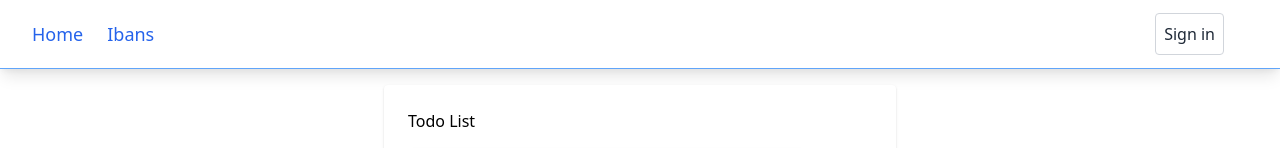
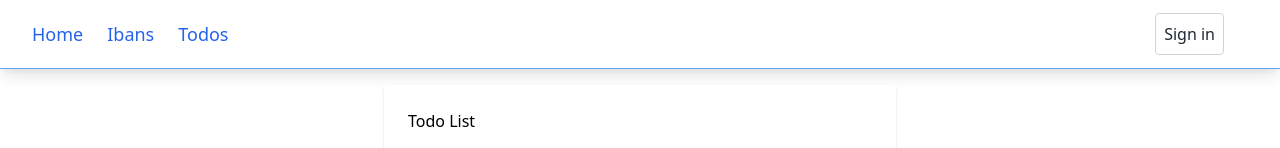
Before and after one commit to vedatbozkurt/nuxt-crud, a Nuxt app: page /todos in a window 1280 px wide. Shown: the top 148 px of the page. Built offline with nearby package versions, Linux system fonts and the light colour scheme; no server answers.

Commit message:
todos link added on menu

```diff
--- a/components/Menu.vue
+++ b/components/Menu.vue
@@ -3,7 +3,7 @@
  * @Email: info@wedat.org
  * @Date: 2021-08-27 00:40:32
  * @LastEditors: @vedatbozkurt
- * @LastEditTime: 2021-08-27 01:12:16
+ * @LastEditTime: 2021-08-27 14:49:17
 -->
 <template>
     <nav id="header" class="w-full z-30 py-1 bg-white shadow-lg border-b border-blue-400">
@@ -21,6 +21,7 @@
                <ul class="md:flex items-center justify-between text-base text-blue-600 pt-4 md:pt-0">
                   <li><NuxtLink class="inline-block no-underline hover:text-black font-medium text-lg py-2 px-4 lg:-ml-2" to="/">Home</NuxtLink></li>
                   <li><NuxtLink class="inline-block no-underline hover:text-black font-medium text-lg py-2 px-4 lg:-ml-2" to="/ibans">Ibans</NuxtLink></li>
+                  <li><NuxtLink class="inline-block no-underline hover:text-black font-medium text-lg py-2 px-4 lg:-ml-2" to="/todos">Todos</NuxtLink></li>
                </ul>
             </nav>
          </div>
--- a/pages/todos/index.vue
+++ b/pages/todos/index.vue
@@ -3,7 +3,7 @@
  * @Email: info@wedat.org
  * @Date: 2021-08-24 14:26:45
  * @LastEditors: @vedatbozkurt
- * @LastEditTime: 2021-08-27 00:43:37
+ * @LastEditTime: 2021-08-27 14:48:25
 -->
 <template>
   <div class="container">
@@ -105,6 +105,7 @@
 
 <script>
 export default {
+    middleware: 'authenticated',
   data() {
     return {
       new_todo: "yeni not",
--- a/store/auth.js
+++ b/store/auth.js
@@ -3,7 +3,7 @@
  * @Email: info@wedat.org
  * @Date: 2021-08-26 16:20:55
  * @LastEditors: @vedatbozkurt
- * @LastEditTime: 2021-08-27 01:07:09
+ * @LastEditTime: 2021-08-27 14:49:50
  */
 export const state = () => ({
     user: null,
@@ -30,7 +30,6 @@ export const actions = {
             .then(function (resp) {
                 commit('storeUser', resp.data.data.name)
                 commit('setToken', resp.data.data.token)
-                // localStorage.setItem('authToken', resp.data.data.token)
         })
     },
     async logout({ commit }) {
@@ -56,6 +55,5 @@ export const mutations = {
     removeToken (state) {
         this.$cookies.remove('authToken')
         state.authToken = null
-        console.log(this.$cookies.get('authToken'))
     },
   }
```
